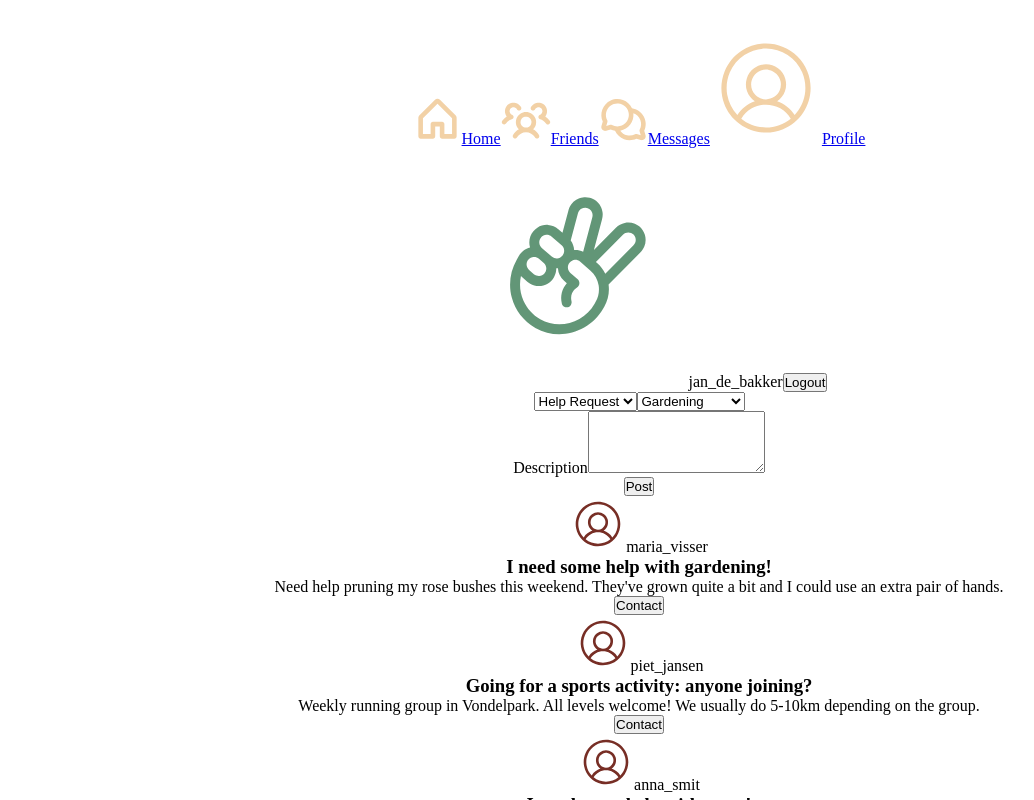
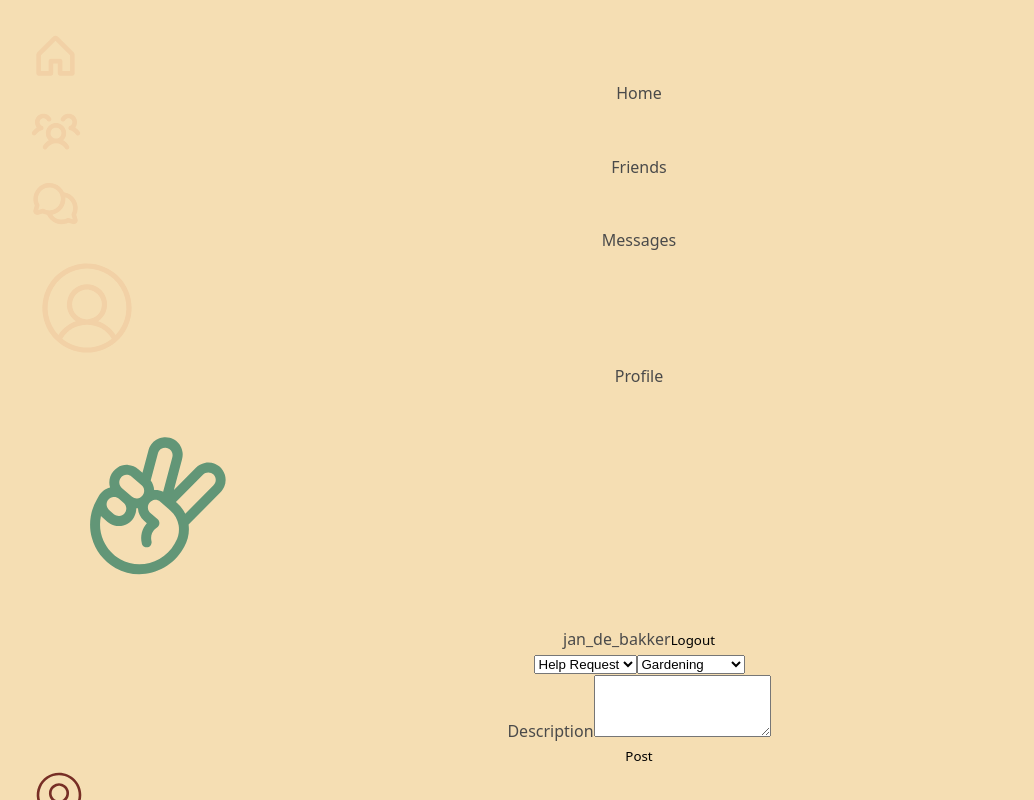
Before and after one commit to giuzep89/helpinghand-frontend, a React (Vite) app: page / in a window 1280 px wide. Shown: the top 800 px of the page, without its empty margins (1-1035 px from the left). Built offline with nearby package versions, Linux system fonts and the light colour scheme.

Commit message:
global styles added

```diff
--- a/src/index.css
+++ b/src/index.css
@@ -7,13 +7,6 @@
   box-sizing: border-box;
   margin: 0;
   padding: 0;
-}
-
-/* ================================
-   Root Font Size
-   ================================ */
-html {
-  font-size: 16px;
 }
 
 /* ================================
@@ -52,7 +45,8 @@ html {
   /* Border Radius */
   --radius: 0.25rem;       /* 4px */
 
-  /* Typography - Font Families (PLACEHOLDER) TODO Replace with actual fonts!!! */
+  /* Typography - Font Families (PLACEHOLDER) */
+  /* TODO: Replace with final fonts and add explicit fallback fonts!! */
   --font-family-heading: Georgia, serif;
   --font-family-body: system-ui, sans-serif;
 
@@ -64,3 +58,40 @@ html {
   --font-size-xl: 1.5rem;     /* 24px */
   --font-size-2xl: 2rem;      /* 32px */
 }
+
+/* ================================
+   Global Styles
+   ================================ */
+html {                        /* root font */
+  font-size: 16px;
+}
+
+body {
+  font-family: var(--font-family-body);
+  font-size: var(--font-size-base);
+  line-height: 1.5;
+  color: var(--color-text-body);
+  background-color: var(--color-background-main);
+}
+
+h1, h2, h3, h4, h5, h6 {
+  font-family: var(--font-family-heading);
+  color: var(--color-text-primary);
+}
+
+a {
+  color: inherit;
+  text-decoration: none;
+}
+
+button {
+  font-family: inherit;
+  border: none;
+  background: none;
+  cursor: pointer;
+}
+
+img {
+  max-width: 100%;
+  display: block;
+}
```
